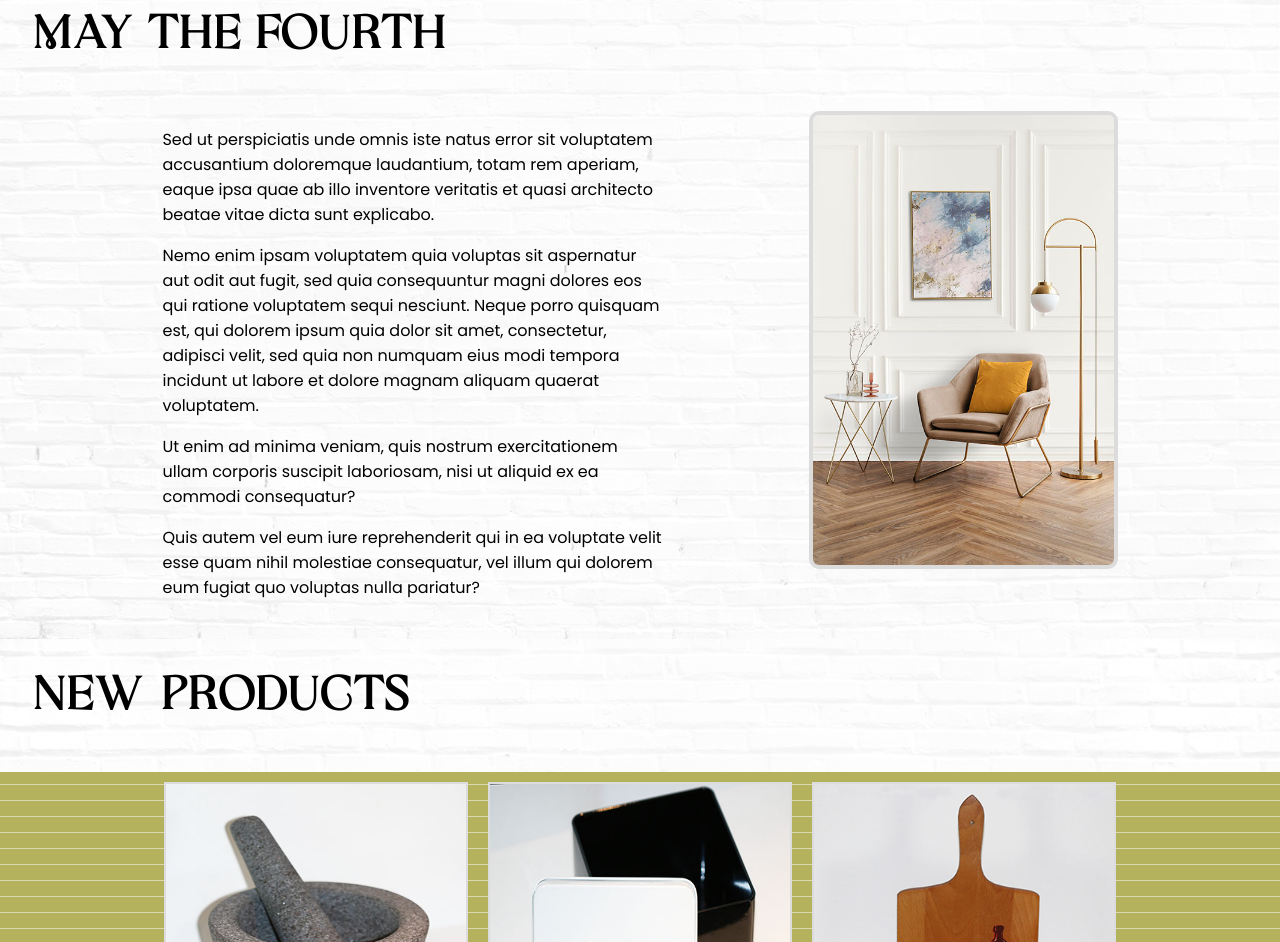
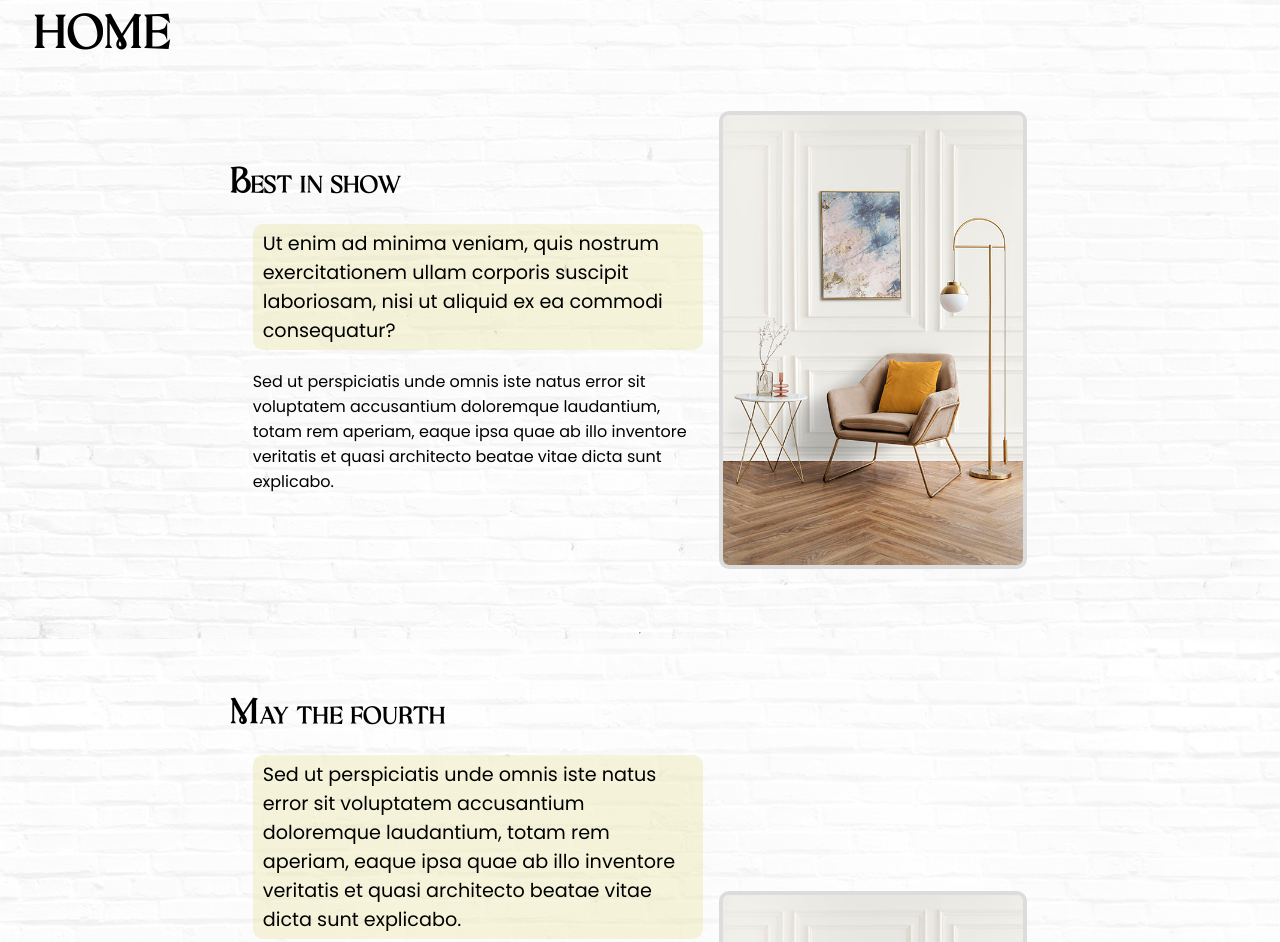
Before and after one commit to stian-git/design2-ma3, a plain HTML site: page index.html in a window 1280 px wide. Shown: the part 214-1156 px from the top of the page. Drawn offline with Linux system fonts and the light colour scheme.

Commit message:
More content, styled text and fixed responsive.

```diff
--- a/index.html
+++ b/index.html
@@ -39,12 +39,28 @@
                 </div>
             </header>
             <main>
-                <h1>May the fourth</h1>
+                <h1>Home</h1>
+                <section class="articles">
                     <div class="content">
                         <div class="content__body">
+                            <h2>Best in show</h2>
+                            <p>Ut enim ad minima veniam, quis nostrum exercitationem ullam corporis suscipit laboriosam, nisi ut aliquid ex ea commodi consequatur?</p>
                             <p>
-                            Sed ut perspiciatis unde omnis iste natus error sit voluptatem accusantium doloremque laudantium, totam rem aperiam, eaque ipsa quae ab illo inventore veritatis et quasi architecto beatae vitae dicta
-                            sunt explicabo.
+                                Sed ut perspiciatis unde omnis iste natus error sit voluptatem accusantium doloremque laudantium, totam rem aperiam, eaque ipsa quae ab illo inventore veritatis et quasi architecto beatae vitae
+                                dicta sunt explicabo.
+                            </p>
+                        </div>
+                        <div class="image_container">
+                            <img src="images/picture-frame-by-velvet-armchair-smaller.jpg" class="content__image" aria-label="Armchair with extra interior" alt="Armchair with extra interior" title="Armchair with extra interior" />
+                        </div>
+                    </div>
+                    <hr />
+                    <div class="content">
+                        <div class="content__body">
+                            <h2>May the fourth</h2>
+                            <p>
+                                Sed ut perspiciatis unde omnis iste natus error sit voluptatem accusantium doloremque laudantium, totam rem aperiam, eaque ipsa quae ab illo inventore veritatis et quasi architecto beatae vitae
+                                dicta sunt explicabo.
                             </p>
                             <p>
                                 Nemo enim ipsam voluptatem quia voluptas sit aspernatur aut odit aut fugit, sed quia consequuntur magni dolores eos qui ratione voluptatem sequi nesciunt. Neque porro quisquam est, qui dolorem ipsum
@@ -53,10 +69,12 @@
                             <p>Ut enim ad minima veniam, quis nostrum exercitationem ullam corporis suscipit laboriosam, nisi ut aliquid ex ea commodi consequatur?</p>
                             <p>Quis autem vel eum iure reprehenderit qui in ea voluptate velit esse quam nihil molestiae consequatur, vel illum qui dolorem eum fugiat quo voluptas nulla pariatur?</p>
                         </div>
-                    <div>
+                        <div class="image_container">
                             <img src="images/picture-frame-by-velvet-armchair-smaller.jpg" class="content__image" aria-label="Armchair with extra interior" alt="Armchair with extra interior" title="Armchair with extra interior" />
                         </div>
                     </div>
+                </section>
+
                 <h1>New products</h1>
             </main>
             <section class="newproducts">
--- a/styles/media.css
+++ b/styles/media.css
@@ -6,6 +6,10 @@
         display: block;
     }
 }
+/* @media screen and (min-width: 800px) {
+
+} */
+
 @media screen and (min-width: 800px) {
     h1 {
         font-size: 3em;
@@ -20,14 +24,12 @@
     main {
         margin: 0 2em;
     }
-}
-
-@media screen and (min-width: 800px) {
     .content {
         flex-direction: row;
+        justify-content: center;
     }
     .content__body {
-        max-width: 500px;
+        width: 450px;
     }
     .content__image {
         margin-left: 1em;
@@ -44,6 +46,25 @@
     }
 }
 
+@media screen and (min-width: 850px) {
+    h1 {
+        /* font-size: 2em; */
+    }
+    h2 {
+        margin-left: -1em;
+        margin-top: 2em;
+    }
+    .articles {
+        width: 800px;
+    }
+    .image_container {
+        align-self: flex-end;
+    }
+    .articles .content__body p:first-of-type {
+        font-size: 1.2em;
+    }
+}
+
 @media screen and (min-width: 980px) {
     .newproducts {
         flex-flow: unset;
@@ -53,7 +74,7 @@
 
 @media screen and (min-width: 1310px) {
     .content {
-        justify-content: center;
+        /* justify-content: center; */
     }
     header {
         padding: 0 10em;
--- a/styles/style.css
+++ b/styles/style.css
@@ -42,8 +42,17 @@ header {
 
 h1 {
     font-family: var(--headers_font, "Glamore", serif);
-    font-size: 2em;
+    font-size: 3em;
     margin: 2em 0 1em 0;
+}
+h2 {
+    /* margin-top: 2em; */
+    font-family: Glamore;
+    /* margin-left: -1em; */
+}
+
+h2::first-letter {
+    font-size: 1.5em;
 }
 
 .logo {
@@ -183,7 +192,8 @@ footer > * {
     display: flex;
     flex-direction: column-reverse;
     width: 100%;
-    justify-content: space-evenly;
+    margin-bottom: 3em;
+    /* justify-content: space-evenly; */
 }
 
 .content__image {
@@ -280,6 +290,23 @@ footer > * {
     opacity: 0.6;
 }
 
+/* .image_container {
+    align-self: flex-end;
+} */
+
+/* index.html */
+
+section {
+    margin-bottom: 8em !important;
+}
+
+.articles {
+    display: flex;
+    flex-direction: column;
+    /* width: 800px; */
+    margin: auto;
+}
+
 /* products.html */
 
 .productsbanner {
@@ -293,3 +320,20 @@ footer > * {
     width: 95%;
     filter: invert(90%);
 }
+
+/* contact.html */
+
+td {
+    min-width: 100px;
+}
+
+.address p {
+    margin: 5px 0;
+}
+
+.articles .content__body p:first-of-type {
+    /* font-size: 1.2em; */
+    background-color: var(--headerfooter_color);
+    padding: 5px 10px;
+    border-radius: 10px;
+}
```
Also changed, not shown: contact.html (+24 -0 lines). Lines whose indentation alone changed are shown as unchanged.
